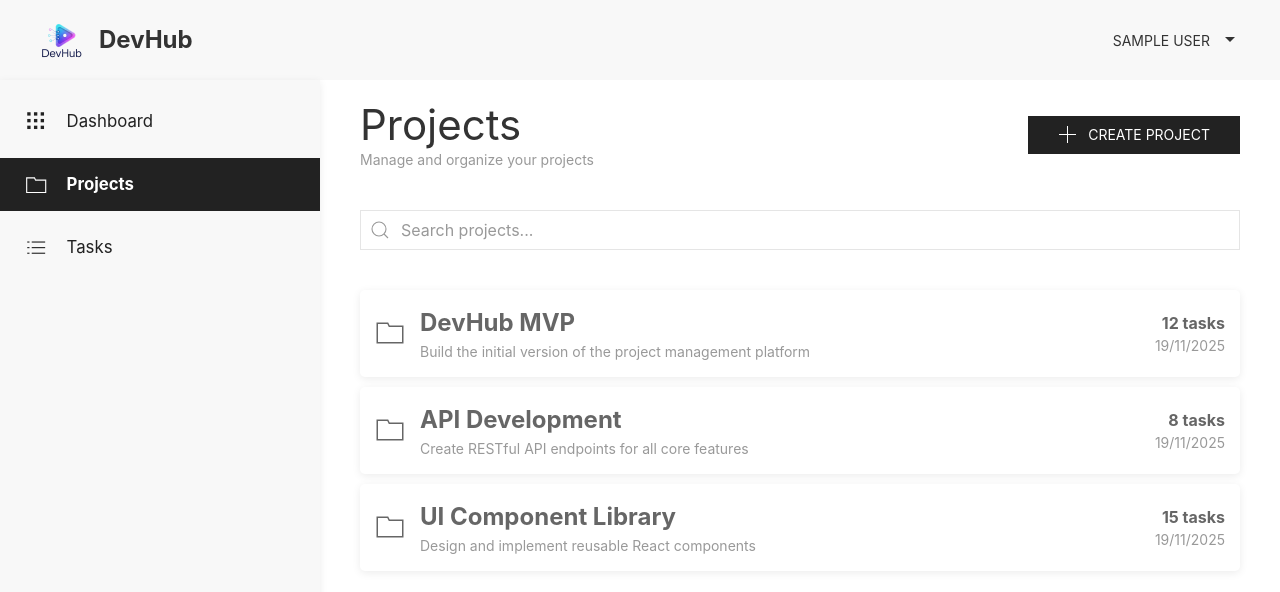
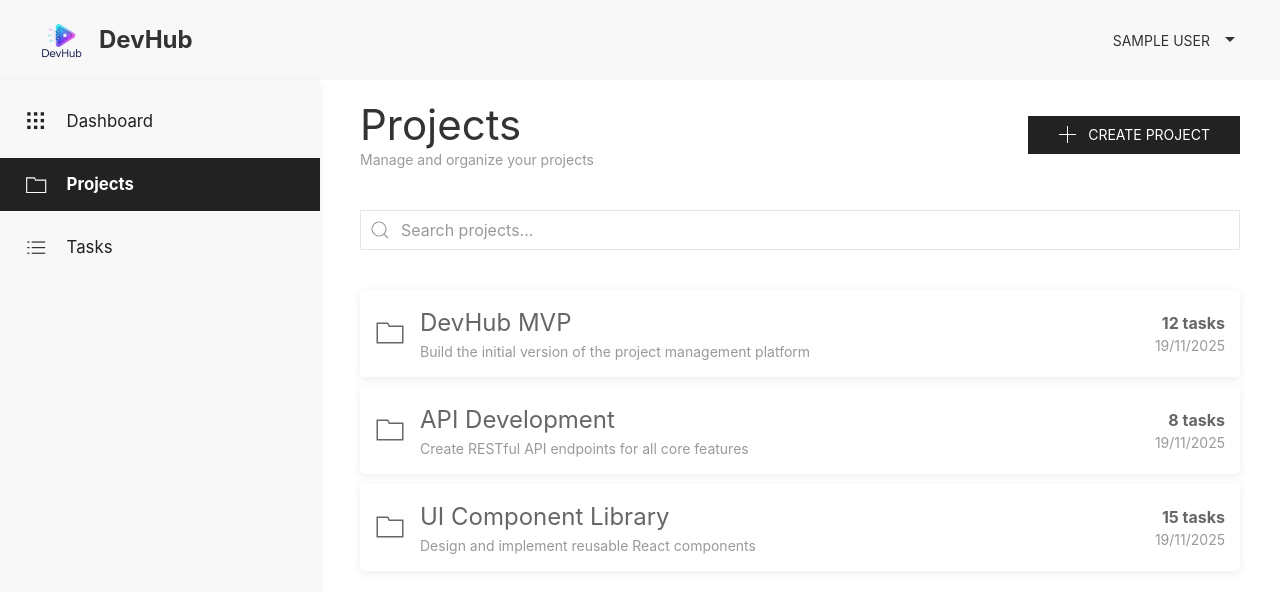
Before and after one commit to juanChvez/ruby_exercise, a React (Vite) app in the folder frontend/: page /dashboard/projects in a window 1280 px wide. Shown: the top 592 px of the page. Built offline with nearby package versions, Linux system fonts and the light colour scheme; no server answers; sample sign-in values are in the browser's storage.

Commit message:
Fix: add border radius and fix font

```diff
--- a/frontend/src/components/Project/ListItem.tsx
+++ b/frontend/src/components/Project/ListItem.tsx
@@ -29,7 +29,7 @@ const ListItem = ({ project }: { project: ProjectListItem }): JSX.Element => (
         </div>
         {/* Title and Description */}
         <div className="uk-width-expand">
-          <p className="uk-margin-remove-bottom uk-text-bold uk-text-large">
+          <p className="uk-margin-remove-bottom uk-text-large">
             {project.title}
           </p>
           <p className="uk-text-meta uk-margin-remove uk-text-small">
--- a/frontend/src/components/Project/ModalNewProject.tsx
+++ b/frontend/src/components/Project/ModalNewProject.tsx
@@ -44,7 +44,7 @@ const ModalNewProject: React.FC<ModalNewProjectProps> = ({
       className="uk-modal uk-open uk-flex uk-flex-middle uk-flex-center"
       style={{ display: "block" }}
     >
-      <div className="uk-modal-dialog uk-modal-body">
+      <div className="uk-modal-dialog uk-modal-body uk-border-rounded">
         <button
           className="uk-modal-close-default"
           type="button"
--- a/frontend/src/components/Task/ModalEdit.tsx
+++ b/frontend/src/components/Task/ModalEdit.tsx
@@ -68,7 +68,7 @@ const ModalEdit: React.FC<ModalEditProps> = ({
       className="uk-modal uk-open uk-flex uk-flex-middle uk-flex-center"
       style={{ display: "block" }}
     >
-      <div className="uk-modal-dialog uk-modal-body">
+      <div className="uk-modal-dialog uk-modal-body uk-border-rounded">
         <button
           className="uk-modal-close-default"
           type="button"
--- a/frontend/src/components/Task/ModalNewTask.tsx
+++ b/frontend/src/components/Task/ModalNewTask.tsx
@@ -93,7 +93,7 @@ const ModalNewTask: React.FC<ModalNewTaskProps> = ({
       className="uk-modal uk-open uk-flex uk-flex-middle uk-flex-center"
       style={{ display: "block" }}
     >
-      <div className="uk-modal-dialog uk-modal-body">
+      <div className="uk-modal-dialog uk-modal-body uk-border-rounded">
         <button
           className="uk-modal-close-default"
           type="button"
```
